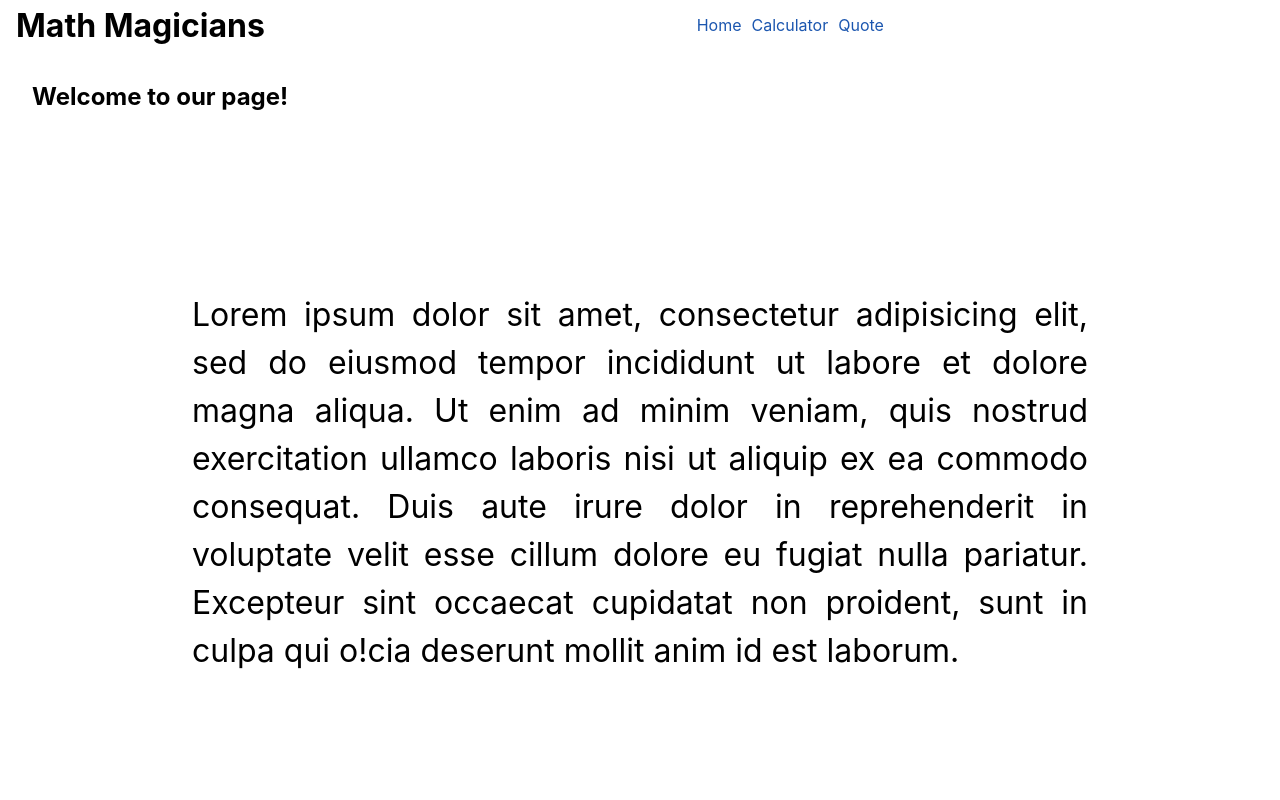
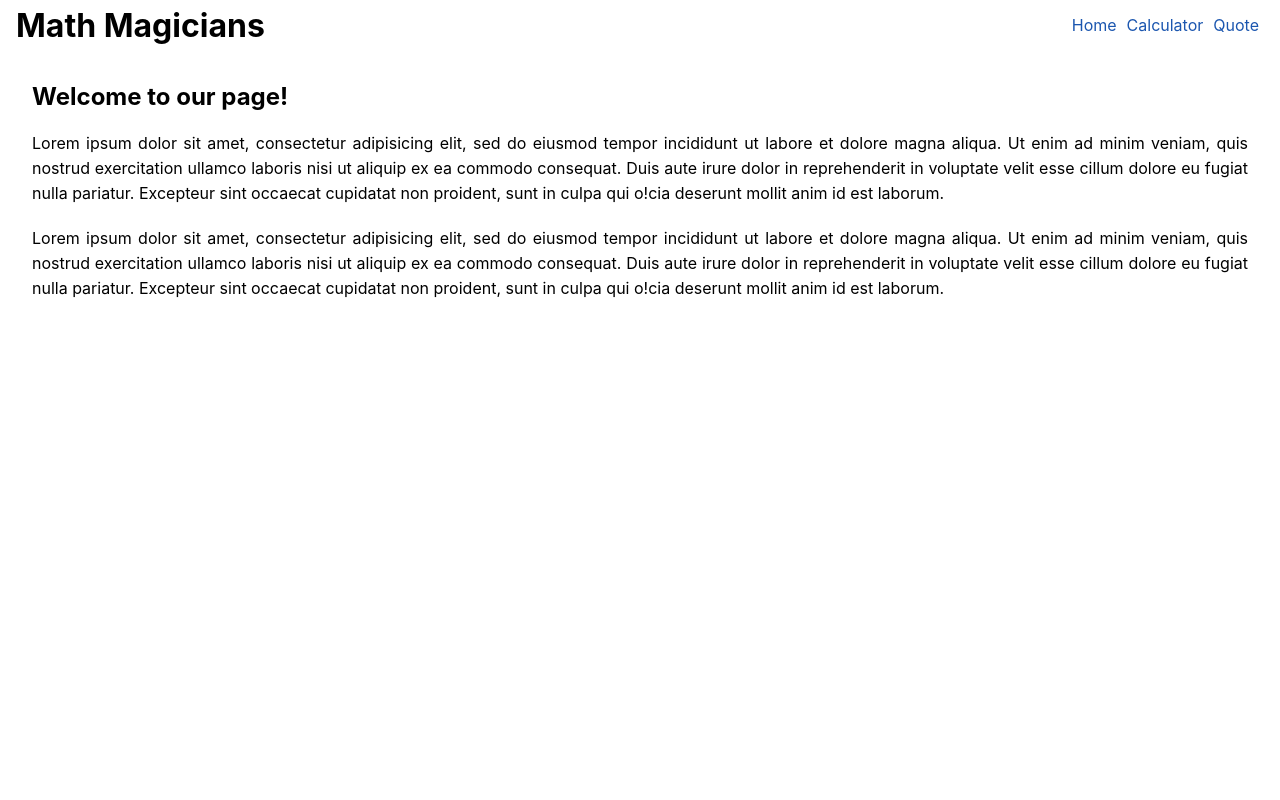
Before and after one commit to praz99/react_calculator, a React (Create React App) app: page / in a window 1280 px wide. Shown: the top 800 px of the page. Built offline with nearby package versions, Linux system fonts and the light colour scheme.

Commit message:
minor style changes

```diff
--- a/src/layouts/Home.js
+++ b/src/layouts/Home.js
@@ -6,10 +6,10 @@ import '../styles/Home.css';
 const Home = () => (
   <div className="home">
     <h2>Welcome to our page!</h2>
-    <p>
+    <p className="home-para">
       Lorem ipsum dolor sit amet, consectetur adipisicing elit, sed do eiusmod tempor incididunt ut labore et dolore magna aliqua. Ut enim ad minim veniam, quis nostrud exercitation ullamco laboris nisi ut aliquip ex ea commodo consequat. Duis aute irure dolor in reprehenderit in voluptate velit esse cillum dolore eu fugiat nulla pariatur. Excepteur sint occaecat cupidatat non proident, sunt in culpa qui o!cia deserunt mollit anim id est laborum.
     </p>
-    <p>
+    <p className="home-para">
       Lorem ipsum dolor sit amet, consectetur adipisicing elit, sed do eiusmod tempor incididunt ut labore et dolore magna aliqua. Ut enim ad minim veniam, quis nostrud exercitation ullamco laboris nisi ut aliquip ex ea commodo consequat. Duis aute irure dolor in reprehenderit in voluptate velit esse cillum dolore eu fugiat nulla pariatur. Excepteur sint occaecat cupidatat non proident, sunt in culpa qui o!cia deserunt mollit anim id est laborum.
     </p>
   </div>
--- a/src/layouts/Quote.js
+++ b/src/layouts/Quote.js
@@ -3,7 +3,7 @@ import '../styles/Quote.css';
 
 const Quote = () => (
   <div className="quote">
-    <p>Mathematics is not about numbers, equations, computations, or algorithms: it is about understanding. –William Paul Thurston</p>
+    <p className="quote-para">Mathematics is not about numbers, equations, computations, or algorithms: it is about understanding. –William Paul Thurston</p>
   </div>
 );
 
--- a/src/styles/Home.css
+++ b/src/styles/Home.css
@@ -3,7 +3,7 @@
   padding-top: 2em;
 }
 
-p {
+.home-para {
   margin-top: 20px;
   line-height: 25px;
   text-align: justify;
--- a/src/styles/Navbar.css
+++ b/src/styles/Navbar.css
@@ -10,7 +10,7 @@
   margin: 0 1em;
 }
 
-h2 {
+h1 {
   width: 50%;
 }
 
--- a/src/styles/Quote.css
+++ b/src/styles/Quote.css
@@ -2,7 +2,7 @@
   margin-top: 50px;
 }
 
-p {
+.quote-para {
   padding: 5em;
   font-size: 2em;
   line-height: 1.5em;
```
Also changed, not shown: 1 other file (tests, documents, lock files or other folders).
